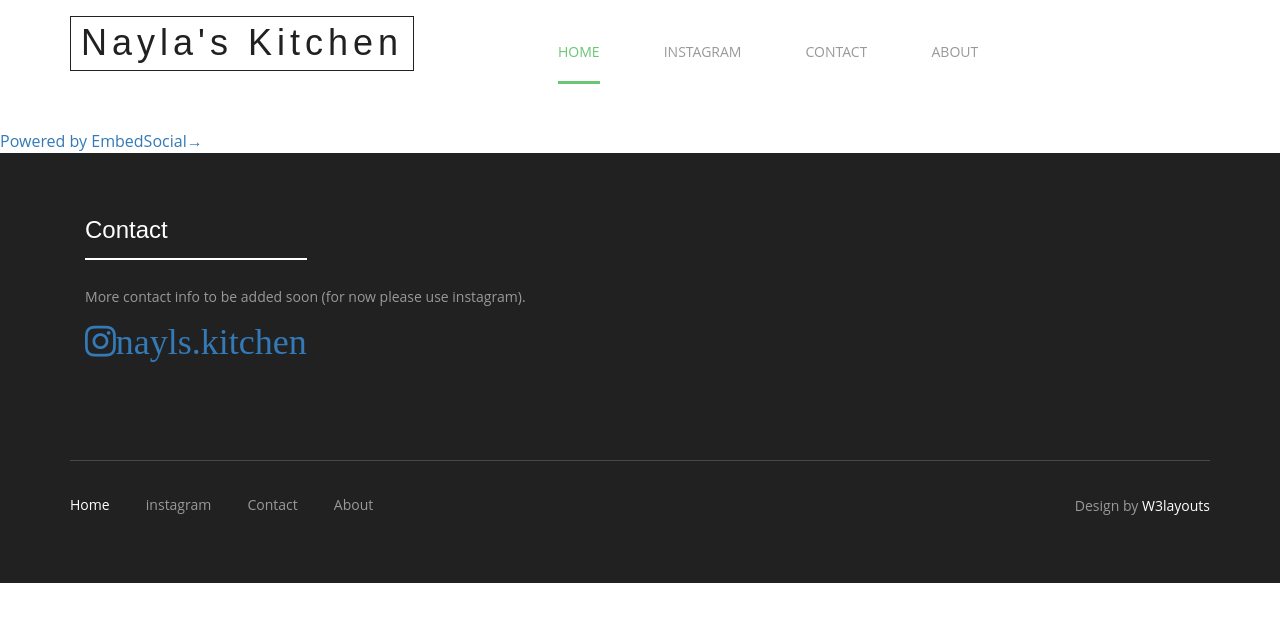
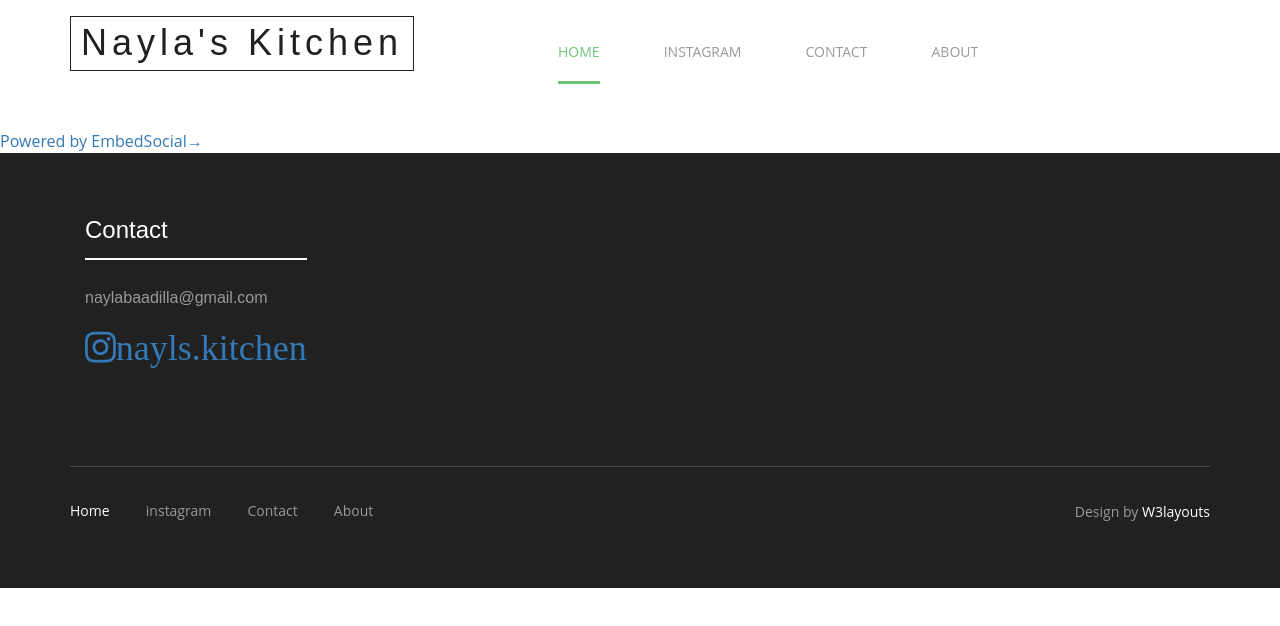
Before and after one commit to nayla-kitchen/nayla-kitchen.github.io, a plain HTML site: page index.html in a window 1280 px wide. Drawn offline with Linux system fonts and the light colour scheme; a script that the page names is missing.

Commit message:
add email

```diff
--- a/css/style.css
+++ b/css/style.css
@@ -23,6 +23,11 @@ ul,label{
 }
 body a:hover{
 	text-decoration:none;
+}
+
+.gmail{
+	font-family:'Oswald', sans-serif;
+	font-size:16px;
 }
 /*-- header --*/
 .navbar-default {
--- a/index.html
+++ b/index.html
@@ -90,7 +90,7 @@ License URL: https://creativecommons.org/licenses/by/3.0/
         <div class="footer-grids">
             <div class="col-md-12 footer-grid animated wow" data-wow-delay="0s">
                 <h3>Contact</h3>
-                <p>More contact info to be added soon (for now please use instagram).</p>
+                <p class="gmail">naylabaadilla@gmail.com</p>
 				<a class="fa fa-instagram" style="font-size:36px" href="https://www.instagram.com/nayls.kitchen/">nayls.kitchen</a>
             </div>
             <div class="col-md-12 footer-grid animated wow slideInLeft" data-wow-delay=".01s">
```
